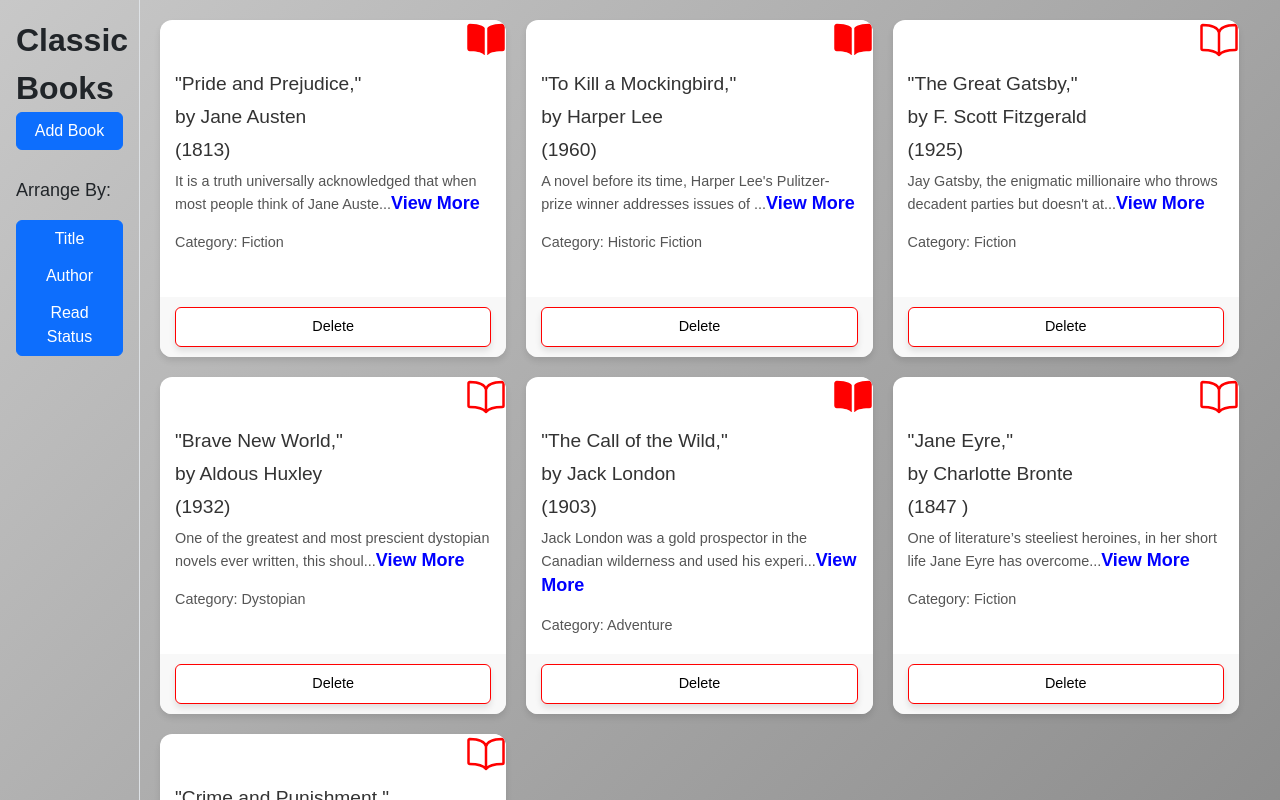
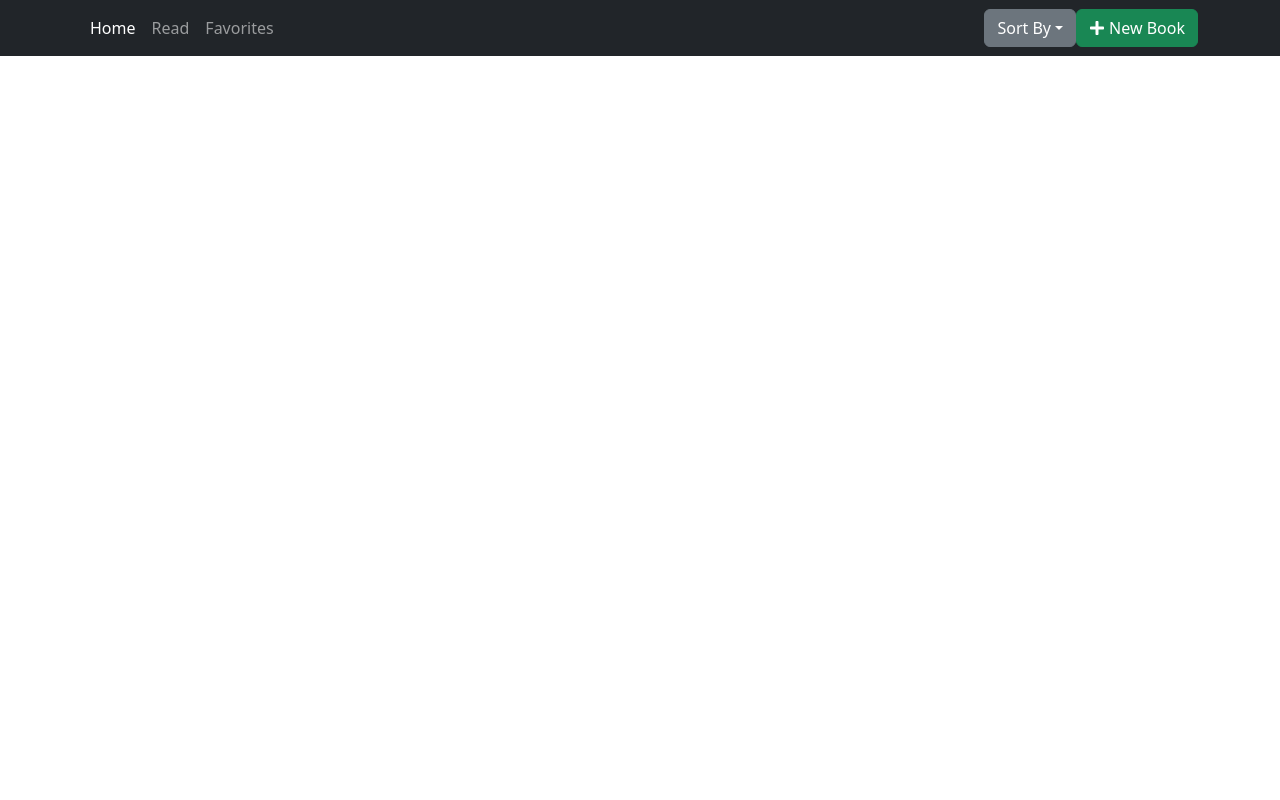
Before and after one commit to KarenIreneRogers/classic-books-app, a React (Vite) app: page / in a window 1280 px wide. Shown: the top 800 px of the page. Built offline with nearby package versions, Linux system fonts and the light colour scheme.

Commit message:
added router, navbar and pages

```diff
--- a/package.json
+++ b/package.json
@@ -14,7 +14,8 @@
     "react": "^19.1.1",
     "react-bootstrap": "^2.10.10",
     "react-dom": "^19.1.1",
-    "react-icons": "^5.5.0"
+    "react-icons": "^5.5.0",
+    "react-router-dom": "^6.30.1"
   },
   "devDependencies": {
     "@eslint/js": "^9.32.0",
--- /dev/null
+++ b/src/components/Layout.tsx
@@ -0,0 +1,39 @@
+import React, { useState } from 'react'
+import { Container } from 'react-bootstrap';
+import { Outlet } from 'react-router-dom';
+import NewBookModal from './modals/NewBookModal';
+import Navbar from './Navbar';
+import Sidebar from './sidebar/Sidebar';
+
+function Layout() {
+
+// const [showNewBookModal, setShowNewBookModal] = useState(false);
+
+  return (
+    <div className = "app-container">
+      {/*<Navbar onNewBook={() => setShowNewBookModal(true)} /> */}
+      <Navbar />
+
+ {/*      <Sidebar
+        handleOpenAddModal = {handleOpenAddModal}
+        onSortByTitle={sortByTitle}
+        onSortByAuthor={sortByAuthor}
+        onSortByReadStatus={sortByReadStatus}
+      /> */}
+
+      {/* Main content area - this is where the pages render */}
+      <main className = "main-content">
+        <Container>
+          <Outlet />
+        </Container>
+      </main>
+
+
+   {/*    <NewBookModal
+        show={showNewBookModal}
+        onHide={() => setShowNewBookModal(false)}
+        /> */}
+    </div>
+  );
+}
+export default Layout;
--- /dev/null
+++ b/src/components/Navbar.tsx
@@ -0,0 +1,71 @@
+import { Link, useLocation } from 'react-router-dom';
+import{ Navbar as BootstrapNavbar, Button, ButtonGroup, Container, Dropdown, DropdownButton, Nav} from "react-bootstrap";
+import { FaPlus } from 'react-icons/fa';
+
+
+function Navbar() {
+  // useLocation hook gets the current URL path which
+  // will be used to highlight the active navigation link
+  const location = useLocation();
+  console.log(location);
+  return (
+    // Use Bootstrap Navbar for the styling and behavior
+    <BootstrapNavbar bg="dark" variant="dark" expand = "lg" className="mb-3">
+      <Container>
+        {/* Hamburger menu button for mobile devices */}
+        <BootstrapNavbar.Toggle areia-controls="basic-navbar-nav" />
+
+        {/* Navigation links that collapse on mobile version */}
+        <BootstrapNavbar.Collapse id="basic-navbar-nav">
+          <Nav className="me-auto">
+            <Nav.Link as={Link} to="/" active={location.pathname === "/"}>
+              Home
+            </Nav.Link>
+
+            <Nav.Link
+              as={Link}
+              to="/read"
+              active={location.pathname === "/read"}
+            >
+              Read
+            </Nav.Link>
+
+            <Nav.Link
+              as={Link}
+              to="/favorites"
+              active={location.pathname === "/favorites"}
+            >
+              Favorites
+            </Nav.Link>
+
+          </Nav>
+
+          <DropdownButton
+            as={ButtonGroup}
+            id="sort-key"
+            variant="secondary"
+            title="Sort By"
+            className="d-flex align-items-center"
+          >
+            <Dropdown.Item eventKey="title">Title</Dropdown.Item>
+            <Dropdown.Item eventKey="author">Author</Dropdown.Item>
+            <Dropdown.Item eventKey="read">Read Status</Dropdown.Item>
+          </DropdownButton>
+
+
+          {/* Need to add an onClick for this button witht the handleOpenAddModal function */}
+          <Button
+            variant="success"
+            className="d-flex align-items-center gap-1"
+          >
+            <FaPlus /> {/* Plus icon */}
+            New Book
+          </Button>
+        </BootstrapNavbar.Collapse>
+      </Container>
+    </BootstrapNavbar>
+
+  )
+}
+
+export default Navbar
--- a/src/main.tsx
+++ b/src/main.tsx
@@ -2,10 +2,13 @@ import { StrictMode } from 'react'
 import { createRoot } from 'react-dom/client'
 import "../node_modules/bootstrap/dist/css/bootstrap.min.css"
 //import './index.css'
-import App from './App.tsx'
+//import App from './App.tsx'
+import { RouterProvider } from 'react-router-dom'
+import { router } from './router.tsx'
 
 createRoot(document.getElementById('root')!).render(
   <StrictMode>
-    <App />
+    <RouterProvider router={router} />
+    {/* <App /> */}
   </StrictMode>,
 )
--- /dev/null
+++ b/src/pages/FavoriteBooks.tsx
@@ -0,0 +1,9 @@
+import React from 'react'
+
+function FavoriteBooks() {
+  return (
+    <div>FavoriteBooks</div>
+  )
+}
+
+export default FavoriteBooks
--- /dev/null
+++ b/src/pages/HomePage.tsx
@@ -0,0 +1,9 @@
+import React from 'react'
+
+function HomePage() {
+  return (
+    <div>HomePage</div>
+  )
+}
+
+export default HomePage
--- /dev/null
+++ b/src/pages/ReadBooks.tsx
@@ -0,0 +1,9 @@
+import React from 'react'
+
+function ReadBooks() {
+  return (
+    <div>ReadBooks</div>
+  )
+}
+
+export default ReadBooks
--- /dev/null
+++ b/src/router.tsx
@@ -0,0 +1,31 @@
+import HomePage from './pages/HomePage'
+import { createBrowserRouter } from 'react-router-dom'
+import ReadBooks from './pages/ReadBooks'
+import FavoriteBooks from './pages/FavoriteBooks'
+import Layout from './components/Layout'
+
+export const router = createBrowserRouter([
+    {
+      path: '/',
+      element: <Layout />,
+      children: [
+
+      {
+        // Home page route which is the default when someone visits.
+        // This shows all books.
+
+        //index: true,
+        element: <HomePage />,
+      },
+      {
+        // Read books
+        path: "read",
+        element: <ReadBooks/>,
+      },
+      {
+        // Favorite books
+        path: "favorites",
+        element: <FavoriteBooks />,
+      }
+    ]}
+])
```
Also changed, not shown: 1 other file (tests, documents, lock files or other folders).
